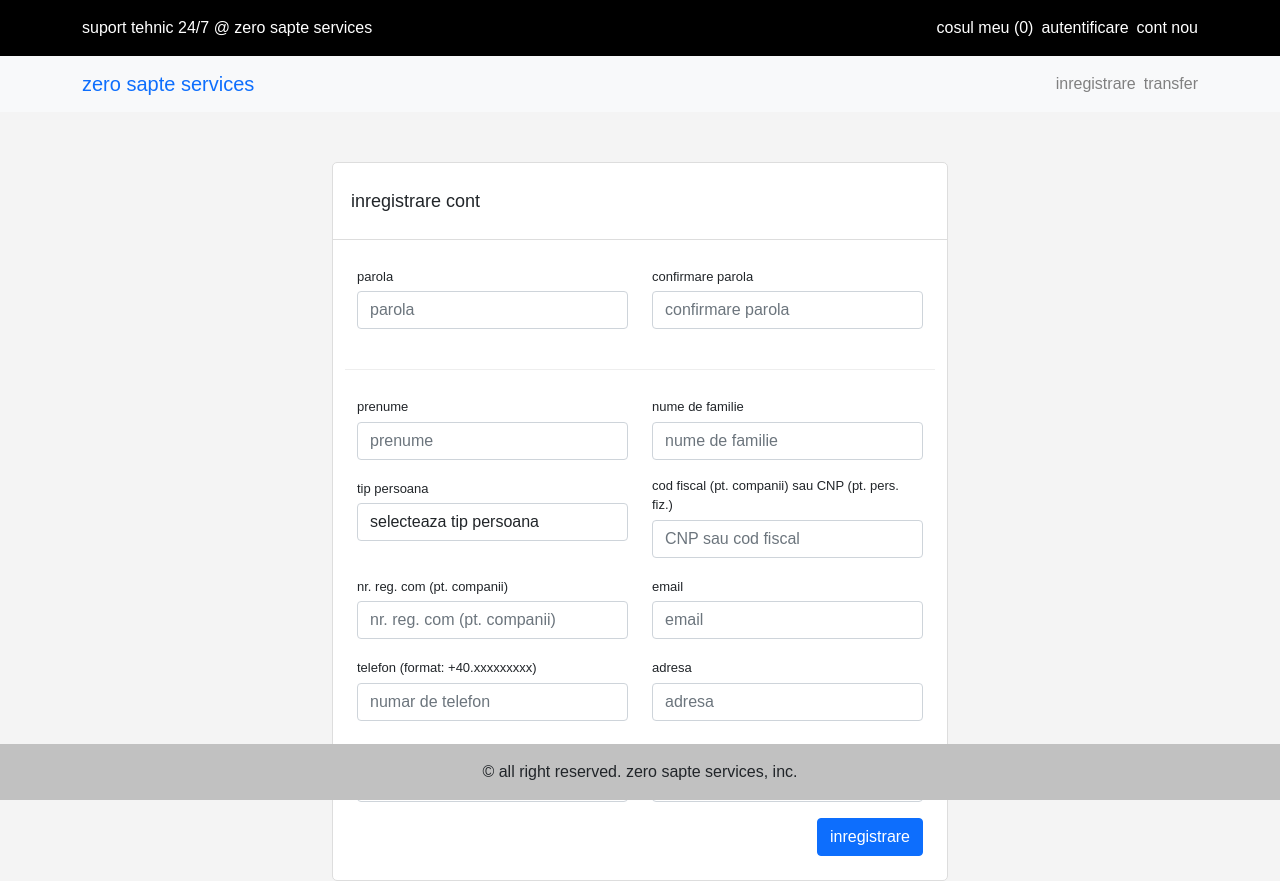
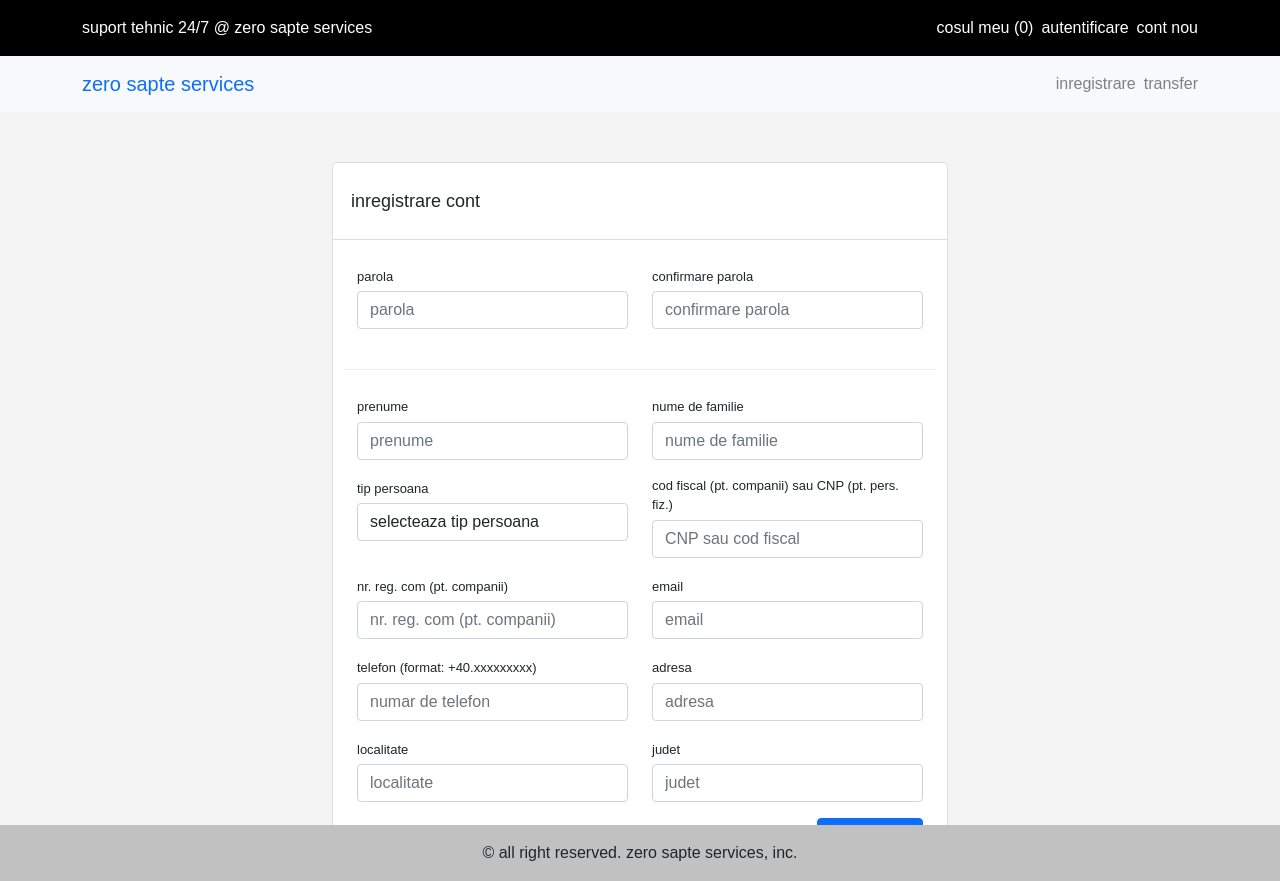
Before and after one commit to danutsss/mevn-domains-registry, a Vue app in the folder client/: page /store/register in a window 1280 px wide. Built offline with nearby package versions, Linux system fonts and the light colour scheme; a web font is replaced by a local one; what vue-cookies would draw is missing.

Commit message:
footer is now at the bottom of every page.

```diff
--- a/client/src/App.vue
+++ b/client/src/App.vue
@@ -27,5 +27,8 @@ body {
     -moz-osx-font-smoothing: grayscale;
     font-size: 16px;
     background-color: #f4f4f4 !important;
+    position: relative;
+    min-height: 100%;
+    min-height: 100vh;
 }
 </style>
```
